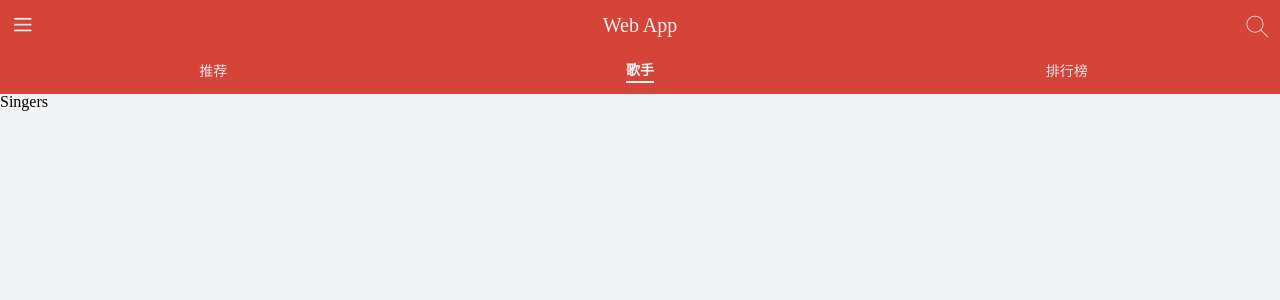
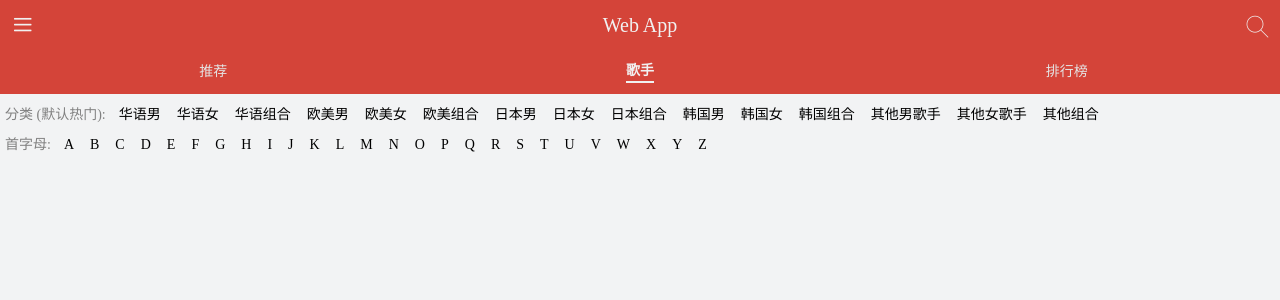
Before and after one commit to xlb233/react-cloud-music, a React (Create React App) app: page /#/singers in a window 1280 px wide. Shown: the top 300 px of the page. Built offline with nearby package versions, Linux system fonts and the light colour scheme; what redux-immutable would draw is missing.

Commit message:
歌手页面横向选择列表完成

```diff
--- /dev/null
+++ b/src/api/constant.js
@@ -0,0 +1,169 @@
+// 歌手种类
+export const categoryTypes = [{
+    name: "华语男",
+    key: "1001"
+},
+    {
+        name: "华语女",
+        key: "1002"
+    },
+    {
+        name: "华语组合",
+        key: "1003"
+    },
+    {
+        name: "欧美男",
+        key: "2001"
+    },
+    {
+        name: "欧美女",
+        key: "2002"
+    },
+    {
+        name: "欧美组合",
+        key: "2003"
+    },
+    {
+        name: "日本男",
+        key: "6001"
+    },
+    {
+        name: "日本女",
+        key: "6002"
+    },
+    {
+        name: "日本组合",
+        key: "6003"
+    },
+    {
+        name: "韩国男",
+        key: "7001"
+    },
+    {
+        name: "韩国女",
+        key: "7002"
+    },
+    {
+        name: "韩国组合",
+        key: "7003"
+    },
+    {
+        name: "其他男歌手",
+        key: "4001"
+    },
+    {
+        name: "其他女歌手",
+        key: "4002"
+    },
+    {
+        name: "其他组合",
+        key: "4003"
+    },
+];
+
+// 歌手首字母
+export const alphaTypes = [{
+    key: "A",
+    name: "A"
+},
+    {
+        key: "B",
+        name: "B"
+    },
+    {
+        key: "C",
+        name: "C"
+    },
+    {
+        key: "D",
+        name: "D"
+    },
+    {
+        key: "E",
+        name: "E"
+    },
+    {
+        key: "F",
+        name: "F"
+    },
+    {
+        key: "G",
+        name: "G"
+    },
+    {
+        key: "H",
+        name: "H"
+    },
+    {
+        key: "I",
+        name: "I"
+    },
+    {
+        key: "J",
+        name: "J"
+    },
+    {
+        key: "K",
+        name: "K"
+    },
+    {
+        key: "L",
+        name: "L"
+    },
+    {
+        key: "M",
+        name: "M"
+    },
+    {
+        key: "N",
+        name: "N"
+    },
+    {
+        key: "O",
+        name: "O"
+    },
+    {
+        key: "P",
+        name: "P"
+    },
+    {
+        key: "Q",
+        name: "Q"
+    },
+    {
+        key: "R",
+        name: "R"
+    },
+    {
+        key: "S",
+        name: "S"
+    },
+    {
+        key: "T",
+        name: "T"
+    },
+    {
+        key: "U",
+        name: "U"
+    },
+    {
+        key: "V",
+        name: "V"
+    },
+    {
+        key: "W",
+        name: "W"
+    },
+    {
+        key: "X",
+        name: "X"
+    },
+    {
+        key: "Y",
+        name: "Y"
+    },
+    {
+        key: "Z",
+        name: "Z"
+    }
+];
--- a/src/application/Singers/index.js
+++ b/src/application/Singers/index.js
@@ -1,9 +1,37 @@
-import React from "react"
+// 歌手页面组件
+import React, {useState} from "react"
+import HorizonList from "../../baseUI/horizonList"; //
+import {categoryTypes, alphaTypes} from "../../api/constant"
+import {NavContainer} from "./style"
 
 function Singers(props) {
-  return (
-    <div>Singers</div>
-  )
+    let [category, setCategory] = useState('')
+    let [alpha, setAlpha] = useState('')
+
+    // 点击后的事件回调，改变样式为选中状态
+    let handleUpdateAlpha = (styleVal) => {
+        setAlpha(styleVal)
+    }
+    let handleUpdateCategory = (styleVal) => {
+        setCategory(styleVal)
+    }
+    return (
+        <NavContainer>
+            <HorizonList
+                list={categoryTypes}
+                title={"分类 (默认热门):"}
+                handleClick={handleUpdateCategory}
+                val={category}
+            />
+            <HorizonList
+                list={alphaTypes}
+                title={"首字母:"}
+                handleClick={handleUpdateAlpha}
+                val={alpha}
+            />
+
+        </NavContainer>
+    )
 }
 
 export default React.memo(Singers);
--- /dev/null
+++ b/src/application/Singers/style.js
@@ -0,0 +1,13 @@
+// better-scroll滚动原理 外部容器宽度/高度要固定，内容宽度要大于容器宽度
+
+import styled from "styled-components";
+import style from "../../assets/global-style" // 基础样式
+
+export const NavContainer  = styled.div`
+  box-sizing: border-box;
+  position: fixed;
+  top: 95px;
+  width: 100%; // 设置容器宽度为100%，而列表长度是远大于容器宽度的，这样一来就解决了滚动问题
+  padding: 5px;
+  overflow: hidden;
+`;
--- /dev/null
+++ b/src/baseUI/horizonList/index.js
@@ -0,0 +1,91 @@
+// horizonList横向分类列表组件, 在诸如Singers的页面中会用到
+
+import React, {useEffect, useRef} from "react";
+import styled from "styled-components";
+import PropTypes from "prop-types"
+import Scroll from "../scroll/index"
+import style from "../../assets/global-style"
+
+// 由于列表和列表元素基础组件样式较少，直接写在 index.js 中
+const List = styled.div`
+  display: flex;
+  align-items: center;
+  height: 30px;
+  overflow: hidden;
+
+  > span:first-of-type {
+    display: block;
+    flex: 0 0 auto;
+    padding: 5px 0;
+    margin-right: 5px;
+    color: grey;
+    font-size: ${style ["font-size-m"]};
+    vertical-align: middle;
+  }
+`
+const ListItem = styled.span`
+  flex: 0 0 auto;
+  font-size: ${style ["font-size-m"]};
+  padding: 5px 8px;
+  border-radius: 10px;
+
+  &.selected {
+    color: ${style ["theme-color"]};
+    border: 1px solid ${style ["theme-color"]};
+    opacity: 0.8;
+  }
+`
+
+function HorizonList(props) {
+    const {list, title, styleVal, handleClick} = props // val用于改变样式
+    const Category = useRef(null)
+    useEffect(() => {
+        let categoryDOM = Category.current;
+        let tagElems = categoryDOM.querySelectorAll("span");
+        let totalWidth = 0;
+        Array.from(tagElems).forEach(ele => {
+            totalWidth += ele.offsetWidth;
+        });
+        categoryDOM.style.width = `${totalWidth}px`;
+    }, []);
+    return (
+        <Scroll direction={"horizontal"}>
+            <div ref={Category}>
+                <List>
+                    <span>{title}</span>
+                    {
+                        list.map((item) => {
+                            return (
+                                <ListItem
+                                    key={item.key}
+                                    className={`${styleVal === item.key ? 'selected' : ''}`}
+                                    onClick={() => handleClick (item.key)}
+                                    >
+                                    {item.name}
+                                </ListItem>
+                            )
+                        })
+                    }
+                </List>
+            </div>
+        </Scroll>
+    )
+
+}
+
+// 对要传入HorizonList的props参数进行校验
+HorizonList.propTypes = {
+    list: PropTypes.array, // 可选列表
+    title: PropTypes.string, // 列表标题
+    val: PropTypes.string, // 选中值
+    handleClick: PropTypes.func, // 点击事件的回调函数
+}
+// 这些参数的默认值
+HorizonList.defaultProps = {
+    list: [],
+    title: '',
+    val: '',
+    handleClick: null
+}
+
+export default React.memo(HorizonList)
```
Also changed, not shown: src/baseUI/readme.txt.
